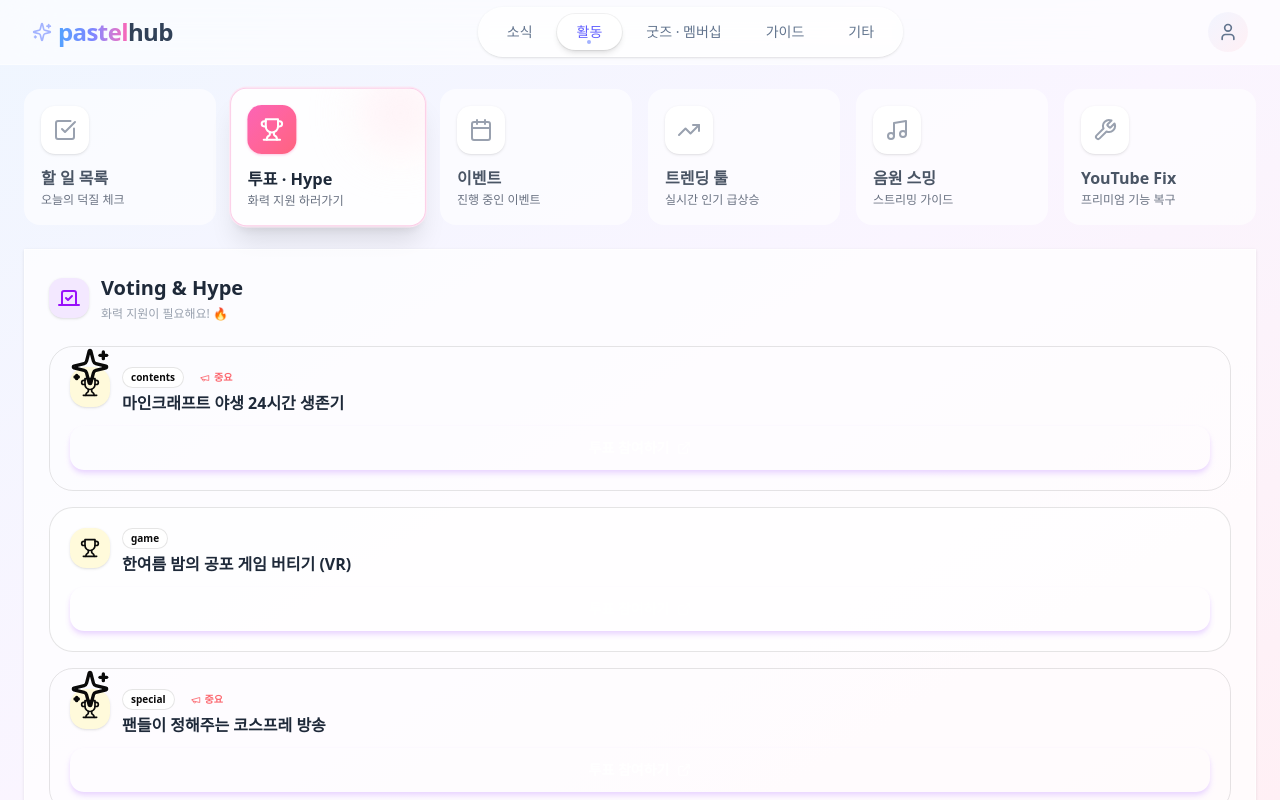
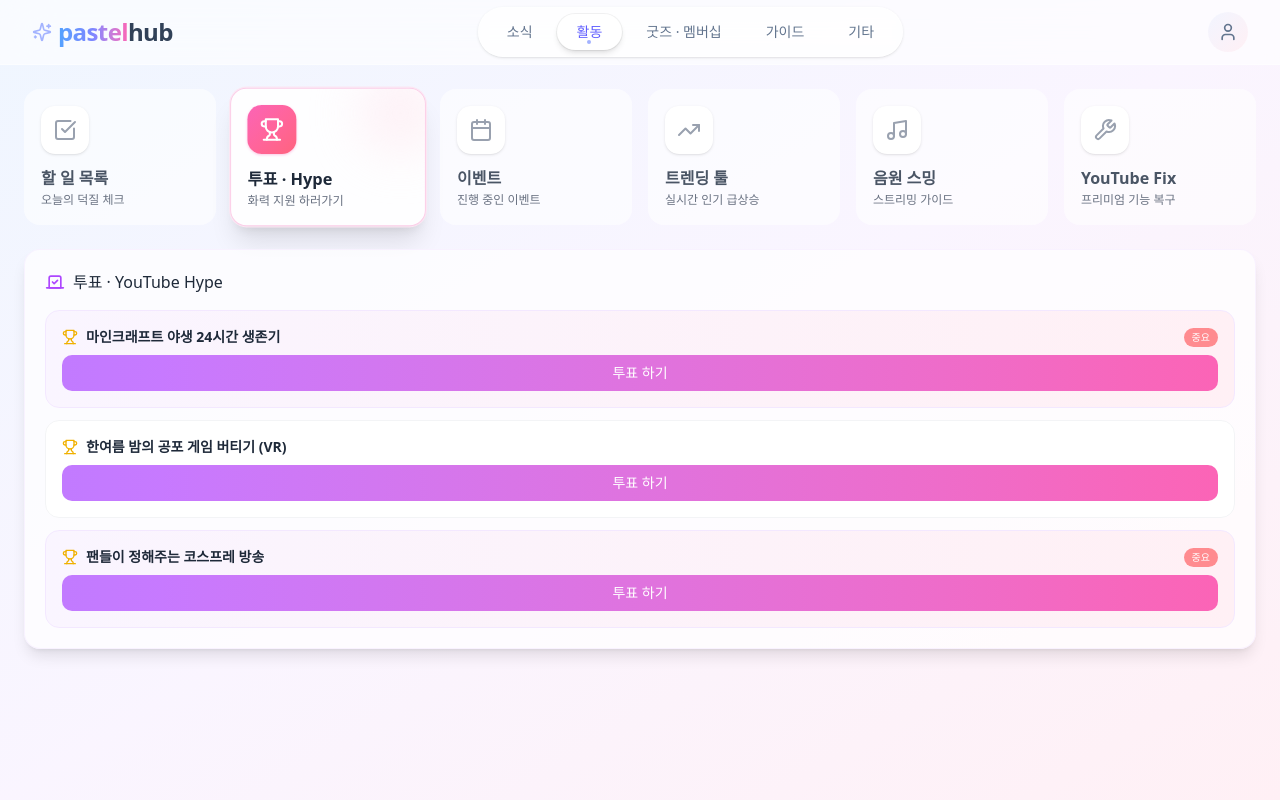
Before and after one commit to pastelhub1234-pixel/ewdc, a React (Vite) app: page /activities/voting in a window 1280 px wide. Built offline with nearby package versions, Linux system fonts and the light colour scheme.

Commit message:
Update VotingAndHype.tsx

```diff
--- a/src/features/activities/components/VotingAndHype.tsx
+++ b/src/features/activities/components/VotingAndHype.tsx
@@ -1,10 +1,10 @@
 import React from 'react';
-import { Vote, Youtube, Trophy, ExternalLink, Sparkles, Megaphone } from 'lucide-react';
+import { Vote, Youtube, Trophy } from 'lucide-react';
 import { useJsonData } from '../../../hooks/useJsonData';
 
 interface VoteItem {
   title: string;
-  type: string; // "bugs", "hype" etc.
+  type: string; // "bugs", "hype" 등
   imageUrl: string;
   url: string;
   importance: boolean;
@@ -13,109 +13,61 @@
 export function VotingAndHype() {
   const { data: voteItems, loading, error } = useJsonData<VoteItem[]>('vote');
 
-  if (loading) return <div className="p-8 text-center text-gray-400">투표 목록 로딩 중...</div>;
-  if (error) return <div className="p-8 text-center text-red-400">데이터를 불러올 수 없습니다.</div>;
+  if (loading) return <div>투표 목록 로딩 중...</div>;
+  if (error) return <div>데이터를 불러올 수 없습니다.</div>;
 
   return (
-    // [컨테이너] 달력 컴포넌트와 동일한 Glassmorphism 스타일 적용
-    <div className="bg-white/70 backdrop-blur-xl rounded-[32px] p-6 shadow-sm border border-white/60 h-full flex flex-col">
-
-      {/* 헤더 */}
-      <div className="flex items-center gap-3 mb-6 pl-2">
-        <div className="p-2 bg-purple-100 rounded-xl text-purple-600 shadow-sm">
-           <Vote className="w-6 h-6" />
-        </div>
-        <div>
-          <h3 className="text-xl font-bold text-gray-800 leading-none">Voting & Hype</h3>
-          <p className="text-xs text-gray-400 mt-1 font-medium">화력 지원이 필요해요! 🔥</p>
-        </div>
+    <div className="bg-white/70 backdrop-blur-sm rounded-2xl p-5 shadow-lg border border-purple-100/50">
+      <div className="flex items-center gap-2 mb-4">
+        <Vote className="w-5 h-5 text-purple-500" />
+        <h3 className="text-gray-800">투표 · YouTube Hype</h3>
       </div>
 
-      {/* 리스트 영역 */}
-      <div className="flex-1 overflow-y-auto space-y-4 pr-1 custom-scrollbar">
-        <style>{`
-          .custom-scrollbar::-webkit-scrollbar { width: 4px; }
-          .custom-scrollbar::-webkit-scrollbar-track { background: transparent; }
-          .custom-scrollbar::-webkit-scrollbar-thumb { background: #e9d5ff; border-radius: 10px; }
-        `}</style>
-
-        {voteItems?.map((item, idx) => {
-          const isHype = item.type === 'hype';
-          const isImportant = item.importance;
-
-          return (
+      {/* 수정된 부분: space-y-3 제거 후 grid 적용 */}
+      {/* sm: 2개, lg: 4개씩 배치 (반응형) */}
+      <div className="grid grid-cols-1 sm:grid-cols-2 lg:grid-cols-4 gap-3">
+        {voteItems?.map((item, idx) => (
           <div
             key={idx}
-              className={`
-                group relative flex flex-col gap-3 p-5 rounded-3xl border transition-all duration-300
-                ${isImportant
-                  ? 'bg-red-50/50 border-red-100 hover:bg-white hover:border-red-200 hover:shadow-red-100/50'
-                  : 'bg-white/50 border-white hover:bg-white hover:border-purple-100'
-                }
-                hover:shadow-lg hover:-translate-y-1
-              `}
+            className={`p-4 rounded-xl border flex flex-col justify-between ${
+              item.importance
+                ? 'bg-gradient-to-r from-purple-50 to-pink-50 border-purple-100'
+                : 'bg-white/80 border-gray-100'
+            }`}
           >
-              {/* 상단: 뱃지 & 타이틀 */}
-              <div className="flex justify-between items-start gap-3">
-                <div className="flex items-start gap-3">
-                  {/* 아이콘 박스 */}
-                  <div className={`
-                    flex-shrink-0 w-10 h-10 rounded-2xl flex items-center justify-center text-lg shadow-sm
-                    ${isHype ? 'bg-red-100 text-red-500' : 'bg-yellow-100 text-yellow-600'}
-                  `}>
-                    {isHype ? <Youtube size={20} /> : <Trophy size={20} />}
+            <div className="flex items-center justify-between mb-2 gap-2">
+              <div className="flex items-center gap-2 overflow-hidden">
+                {/* 타입에 따른 아이콘 변경 */}
+                <div className="shrink-0">
+                    {item.type === 'hype' ? (
+                    <Youtube className="w-4 h-4 text-red-500" />
+                    ) : (
+                    <Trophy className="w-4 h-4 text-yellow-500" />
+                    )}
                 </div>
-
-                  {/* 텍스트 정보 */}
-                  <div className="flex flex-col">
-                    <div className="flex items-center gap-2">
-                      <span className={`text-[10px] font-bold uppercase tracking-wider px-2 py-0.5 rounded-full border
-                        ${isHype
-                          ? 'bg-white text-red-500 border-red-100'
-                          : 'bg-white text-yellow-600 border-yellow-100'
-                        }
-                      `}>
-                        {item.type}
-                      </span>
-                      {isImportant && (
-                        <span className="flex items-center gap-1 text-[10px] font-bold text-red-500 bg-red-100 px-2 py-0.5 rounded-full animate-pulse">
-                          <Megaphone size={10} /> 중요
+                <p className="text-sm font-semibold text-gray-800 truncate">{item.title}</p>
+              </div>
+              {item.importance && (
+                <span className="shrink-0 px-2 py-0.5 bg-red-400 text-white text-[10px] rounded-full animate-pulse">
+                  중요
                 </span>
               )}
             </div>
-                    <h4 className="font-bold text-gray-800 text-base mt-1 leading-snug break-keep">
-                      {item.title}
-                    </h4>
-                  </div>
-                </div>
-              </div>
 
-              {/* 하단: 액션 버튼 */}
             <a
               href={item.url}
               target="_blank"
               rel="noreferrer"
-                className={`
-                  flex items-center justify-center gap-2 w-full py-3 rounded-xl text-sm font-bold text-white shadow-md transition-all active:scale-95
-                  ${isHype
-                    ? 'bg-gradient-to-r from-red-500 to-rose-400 hover:from-red-600 hover:to-rose-500 shadow-red-200'
-                    : 'bg-gradient-to-r from-purple-500 to-indigo-400 hover:from-purple-600 hover:to-indigo-500 shadow-purple-200'
-                  }
-                `}
+              className={`block w-full py-2 text-center text-sm text-white rounded-lg transition-all mt-auto ${
+                item.type === 'hype'
+                  ? 'bg-red-500 hover:bg-red-600'
+                  : 'bg-gradient-to-r from-purple-400 to-pink-400 hover:from-purple-500 hover:to-pink-500'
+              }`}
             >
-                {isHype ? 'Hype 하러 가기' : '투표 참여하기'}
-                <ExternalLink size={14} className="opacity-80 group-hover:translate-x-1 transition-transform" />
+              {item.type === 'hype' ? 'Hype 하기' : '투표 하기'}
             </a>
-
-              {/* 장식용 배경 효과 (중요한 항목일 때만) */}
-              {isImportant && (
-                <div className="absolute top-0 right-0 -mt-2 -mr-2 text-red-200 opacity-50 rotate-12 pointer-events-none">
-                  <Sparkles size={40} />
           </div>
-              )}
-            </div>
-          );
-        })}
+        ))}
       </div>
     </div>
   );
```
Lines whose indentation alone changed are shown as unchanged.
